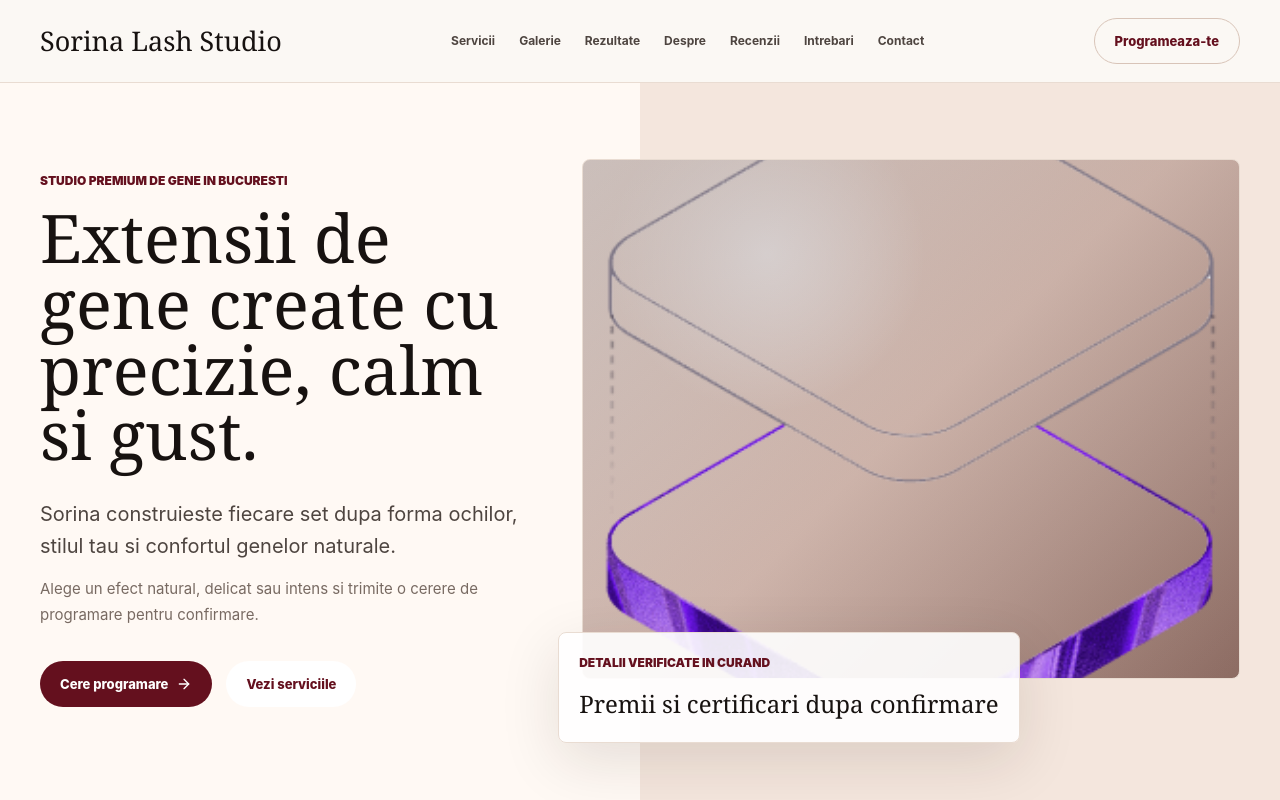
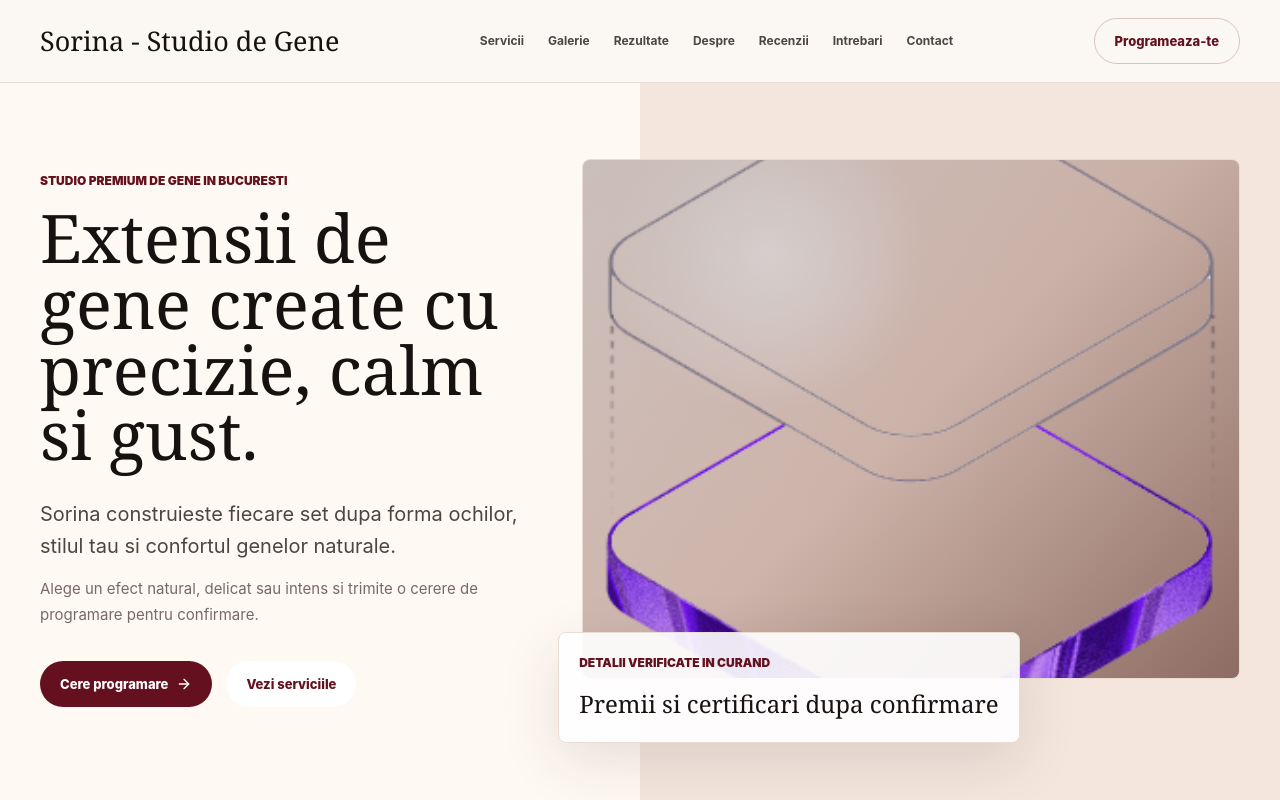
Before and after one commit to Adrian22575/sorina-site-gene, a React (Vite) app: page / in a window 1280 px wide. Shown: the top 800 px of the page. Built offline with nearby package versions, Linux system fonts and the light colour scheme.

Commit message:
Remove remaining English brand copy

```diff
--- a/index.html
+++ b/index.html
@@ -4,27 +4,27 @@
     <meta charset="UTF-8" />
     <link rel="icon" type="image/svg+xml" href="/favicon.svg" />
     <meta name="viewport" content="width=device-width, initial-scale=1.0" />
-    <title>Sorina Lash Studio | Extensii de gene si laminare in Bucuresti</title>
+    <title>Sorina - Studio de Gene | Extensii de gene si laminare in Bucuresti</title>
     <meta
       name="description"
-      content="Sorina Lash Studio in Bucuresti: extensii de gene, volum delicat, efect natural, efect intens si laminare gene sau sprancene. Cere o programare online."
+      content="Sorina - Studio de Gene in Bucuresti: extensii de gene, volum delicat, efect natural, efect intens si laminare gene sau sprancene. Cere o programare online."
     />
     <meta name="robots" content="index, follow" />
     <meta name="theme-color" content="#64101e" />
     <link rel="canonical" href="https://sorina-site-gene.vercel.app/" />
     <meta property="og:locale" content="ro_RO" />
     <meta property="og:type" content="website" />
-    <meta property="og:site_name" content="Sorina Lash Studio" />
-    <meta property="og:title" content="Sorina Lash Studio | Extensii de gene in Bucuresti" />
+    <meta property="og:site_name" content="Sorina - Studio de Gene" />
+    <meta property="og:title" content="Sorina - Studio de Gene | Extensii de gene in Bucuresti" />
     <meta
       property="og:description"
       content="Extensii de gene si laminare in Bucuresti, cu efecte personalizate si cerere rapida de programare."
     />
     <meta property="og:url" content="https://sorina-site-gene.vercel.app/" />
     <meta property="og:image" content="https://sorina-site-gene.vercel.app/og-sorina-lash-studio.png" />
-    <meta property="og:image:alt" content="Imagine reprezentativa pentru Sorina Lash Studio si servicii de gene" />
+    <meta property="og:image:alt" content="Imagine reprezentativa pentru Sorina - Studio de Gene si servicii de gene" />
     <meta name="twitter:card" content="summary_large_image" />
-    <meta name="twitter:title" content="Sorina Lash Studio | Extensii de gene in Bucuresti" />
+    <meta name="twitter:title" content="Sorina - Studio de Gene | Extensii de gene in Bucuresti" />
     <meta
       name="twitter:description"
       content="Extensii de gene, volum delicat, efect natural, efect intens si laminare in Bucuresti."
@@ -37,7 +37,7 @@
           {
             "@type": "BeautySalon",
             "@id": "https://sorina-site-gene.vercel.app/#studio",
-            "name": "Sorina Lash Studio",
+            "name": "Sorina - Studio de Gene",
             "url": "https://sorina-site-gene.vercel.app/",
             "image": "https://sorina-site-gene.vercel.app/og-sorina-lash-studio.png",
             "description": "Studio de gene in Bucuresti pentru extensii de gene, efect natural, volum delicat, efect intens si laminare gene sau sprancene.",
@@ -145,7 +145,7 @@
     <div id="root">
       <main>
         <header>
-          <h1>Sorina Lash Studio - extensii de gene si laminare in Bucuresti</h1>
+          <h1>Sorina - Studio de Gene in Bucuresti</h1>
           <p>Studio premium de gene pentru efect natural, volum delicat, efect intens si laminare gene sau sprancene.</p>
           <nav aria-label="Navigatie statica">
             <a href="#services">Servicii</a>
--- a/src/App.jsx
+++ b/src/App.jsx
@@ -228,7 +228,7 @@ export default function App() {
   return (
     <main>
       <header className="site-header">
-        <a className="brand" href="#home">Sorina Lash Studio</a>
+        <a className="brand" href="#home">Sorina - Studio de Gene</a>
         <nav aria-label="Navigatie principala">
           <a href="#services">Servicii</a>
           <a href="#gallery">Galerie</a>
@@ -297,7 +297,7 @@ export default function App() {
             <ImageSlot
               src={heroImage}
               label="Detaliu premium pentru extensii de gene"
-              alt="Prim-plan editorial cu gene stilizate pentru Sorina Lash Studio"
+              alt="Prim-plan editorial cu gene stilizate pentru Sorina - Studio de Gene"
               tall
             />
             <div className="hero-badge">
@@ -461,7 +461,7 @@ export default function App() {
             <input name="preferred_time" type="time" />
           </label>
           <label>
-            Email optional
+            Adresa de email optionala
             <input name="email" type="email" autoComplete="email" />
           </label>
           <label className="full">
@@ -506,7 +506,7 @@ export default function App() {
 
       <footer className="site-footer">
         <div>
-          <strong>Sorina Lash Studio</strong>
+          <strong>Sorina - Studio de Gene</strong>
           <p>Extensii de gene si laminare in Bucuresti, cu accent pe confort, forma potrivita si rezultat elegant.</p>
         </div>
         <nav aria-label="Servicii in subsol">
```
Also changed, not shown: public/site-summary.md (+2 -2 lines), public/llms.txt.
